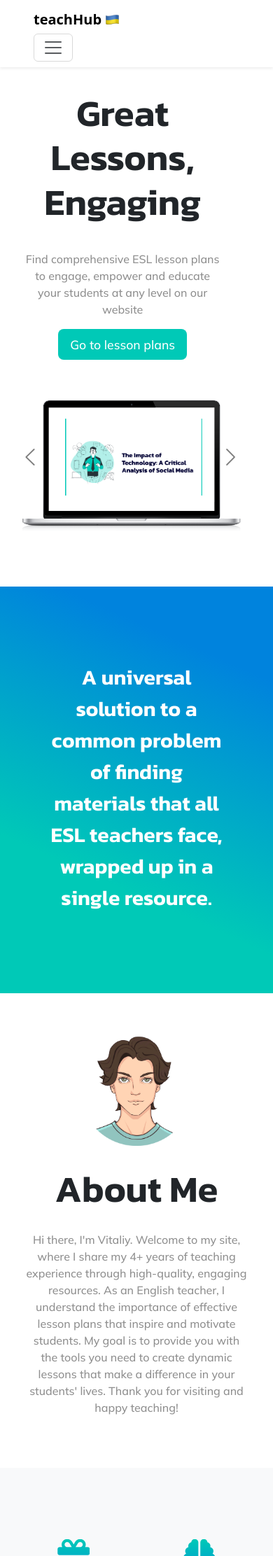
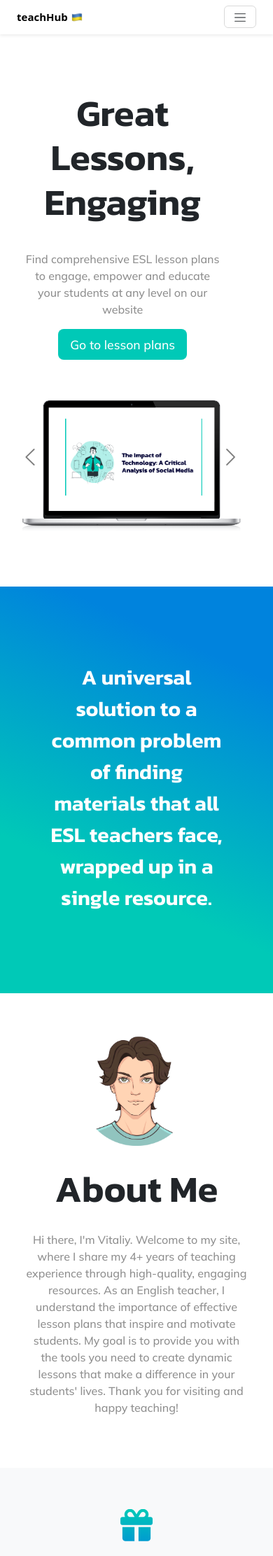
Before and after one commit to V-Domin/teachHub, a Flask app: page / in a window 390 px wide. Shown: the top 2223 px of the page at 70% size. Run offline with Flask 3, Linux system fonts and the light colour scheme; some libraries are stand-ins or nearby versions.

Commit message:
Update mobile version

```diff
--- a/static/css/main.css
+++ b/static/css/main.css
@@ -403,6 +403,56 @@ form {
 
 @media (max-width:1100px) {
 
+    .navbar-toggler .navbar-toggler-icon {
+        font-size: 0.5rem;
+        width: 1.25rem;
+        height: 1.25rem;
+        line-height: 1.25rem;
+      }
+
+    .logo-name {
+        font-size: 15px;
+    }
+
+    .flag-ukraine {
+        width: 9%;
+    }
+
+    .first-row {
+        padding: 0;
+        margin-bottom: 30px;
+    }
+
+    .second-row {
+        margin-bottom: 30px;
+    }
+
+    #footer {
+        padding-top: 15px;
+    }
+
+    .video-lesson {
+        width: 300px;
+        height: 175px;
+    }
+
+    .download-bt {
+        display: block;
+        text-align: left;
+        width: 180px;
+
+        margin-bottom: 20px;
+    }
+
+    #footer a {
+        margin: 5px 10px;
+    }
+
+    p.footer-text {
+        padding-top: 15px;
+    }
+
+
     #main {
         text-align: center;
         padding-top: 130px;
--- a/templates/footer.html
+++ b/templates/footer.html
@@ -14,7 +14,6 @@
       <div class="row">
 
         <div class="col">
-
           <p class="footer-text">© Copyright 2023 teachHub</p>
         </div>
 
--- a/templates/index.html
+++ b/templates/index.html
@@ -22,13 +22,13 @@
 
     <!-- NAV BAR -->
     <nav class="navbar navbar-expand-lg navbar-light fixed-top shadow-sm" id="mainNav">
-        <div class="container px-5">
-            <a class="navbar-brand fw-bold" href="{{ url_for('main') }}">teach<span class="hub">Hub</span><img src="/static/img/flag-ukraine_1f1fa-1f1e6.png" class="flag-ukraine" alt=""></a>
+        <div class="container px-4">
+
+            <a class="navbar-brand fw-bold logo-name" href="{{ url_for('main') }}">teach<span class="hub">Hub</span><img src="/static/img/flag-ukraine_1f1fa-1f1e6.png" class="flag-ukraine" alt=""></a>
             <button class="navbar-toggler" type="button" data-bs-toggle="collapse" data-bs-target="#navbarResponsive" aria-controls="navbarResponsive" aria-expanded="false" aria-label="Toggle navigation">
-                <!-- <i class="bi-list"></i> -->
                 <span class="navbar-toggler-icon"></span>
+            </button>
 
-            </button>
             <div class="collapse navbar-collapse" id="navbarResponsive">
                 <ul class="navbar-nav ms-auto me-4 my-3 my-lg-0 navbar-links">
                     <li class="nav-item"><a class="nav-link me-lg-3" href="#about">About</a></li>
@@ -36,6 +36,7 @@
                     <li class="nav-item"><a class="nav-link me-lg-3" href="{{ url_for('all_lessons') }}">Lessons</a></li>
                 </ul>
             </div>
+
         </div>
     </nav>
 
@@ -113,20 +114,20 @@
       <div class="container text-center">
         <div class="row">
 
-          <div class="col-lg-6">
+          <div class="col-lg-6 col-sm-12">
             <img class="img-teacher" src="/static/img/teaching.avif" alt="">
           </div>
 
-          <div class="col-lg-6">
+          <div class="col-lg-6 col-sm-12">
             <div class="row">
 
-              <div class="col col-sm-6 first-row">
+              <div class="col-lg-6 col-sm-12 first-row">
                 <i class="fa-solid fa-gift icon-feat"></i>
                 <h3>Free to Use</h3>
                 <p>All lesson plans are completely free to pay. </p>
               </div>
 
-              <div class="col col-sm-6 first-row">
+              <div class="col-lg-6 col-sm-12 first-row">
                 <i class="fa-solid fa-brain icon-feat"></i>
                 <h3>Variety of Topics </h3>
                 <p>From psychology to IT. For all tastes.</p>
@@ -135,13 +136,13 @@
             </div>
 
             <div class="row">
-              <div class="col col-sm-6">
+              <div class="col-lg-6 col-sm-12 second-row">
                 <i class="fa-sharp fa-solid fa-file-powerpoint icon-feat"></i>
                 <h3>Presentations</h3>
                 <p>Google Presentation to each lesson. </p>
               </div>
 
-              <div class="col col-sm-6">
+              <div class="col-lg-6 col-sm-12 second-row">
                 <i class="fa-solid fa-book-open-reader icon-feat"></i>
                 <h3>Open Source</h3>
                 <p>You can use them however you want - teaching, studying...</p>
--- a/templates/lesson.html
+++ b/templates/lesson.html
@@ -19,7 +19,7 @@
     </head>
 
     <nav class="navbar navbar-expand-lg navbar-light fixed-top shadow-sm" id="mainNav">
-        <div class="container px-5">
+        <div class="container px-3">
             <a class="navbar-brand fw-bold" href="{{ url_for('main') }}">teach<span class="hub">Hub</span><img src="/static/img/flag-ukraine_1f1fa-1f1e6.png" class="flag-ukraine" alt=""></a>
             <button class="navbar-toggler" type="button" data-bs-toggle="collapse" data-bs-target="#navbarResponsive" aria-controls="navbarResponsive" aria-expanded="false" aria-label="Toggle navigation">
                 <!-- <i class="bi-list"></i> -->
@@ -41,7 +41,7 @@
             <div class="row gx-4 gx-lg-5  align-items-start">
                 <div class="col-md-6">
                     <img class="card-img-top mb-5 mb-md-0 img-ls lesson-img" src="{{lesson.img_url_full}}" alt="..." />
-                    <iframe width="450" height="315" src="https://www.youtube.com/embed/{{lesson.video_url}}" frameborder="0" allowfullscreen style="padding-top: 10px;"></iframe>
+                    <iframe class="video-lesson" width="450" height="315" src="https://www.youtube.com/embed/{{lesson.video_url}}" frameborder="0" allowfullscreen style="padding-top: 10px;"></iframe>
                 </div>
 
                 <div class="col-md-6">
@@ -81,7 +81,6 @@
                         <a href="{{lesson.presentation}}" type="button" class="btn btn-outline-dark download-bt">
                             <i class="fa-sharp fa-solid fa-file-powerpoint"></i>
                             E-lesson Plan</a>
-
                     </div>
 
                 </div>
--- a/templates/main.html
+++ b/templates/main.html
@@ -21,7 +21,7 @@
 
     <!-- NAV BAR -->
     <nav class="navbar navbar-expand-lg navbar-light fixed-top shadow-sm" id="mainNav">
-        <div class="container px-5">
+        <div class="container px-3">
             <a class="navbar-brand fw-bold" href="{{ url_for('main') }}">teach<span class="hub">Hub</span><img src="/static/img/flag-ukraine_1f1fa-1f1e6.png" class="flag-ukraine" alt=""></a>
             <button class="navbar-toggler" type="button" data-bs-toggle="collapse" data-bs-target="#navbarResponsive" aria-controls="navbarResponsive" aria-expanded="false" aria-label="Toggle navigation">
                 <!-- <i class="bi-list"></i> -->
```
